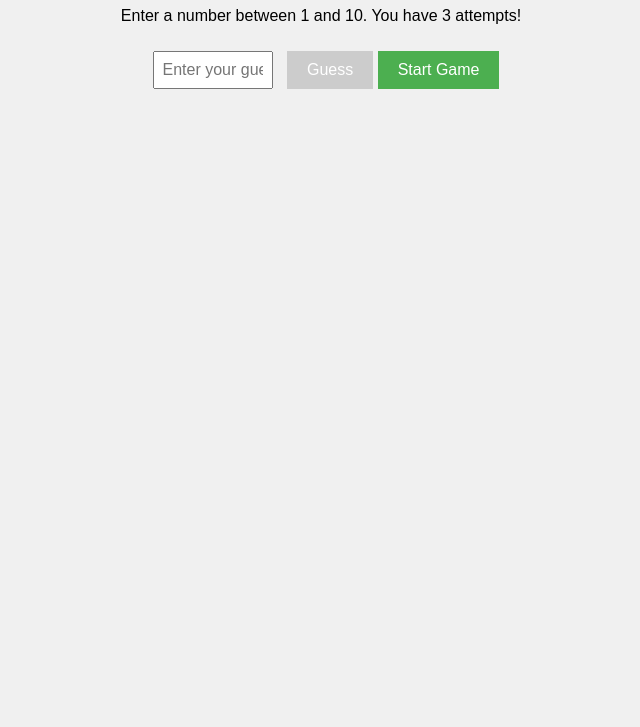
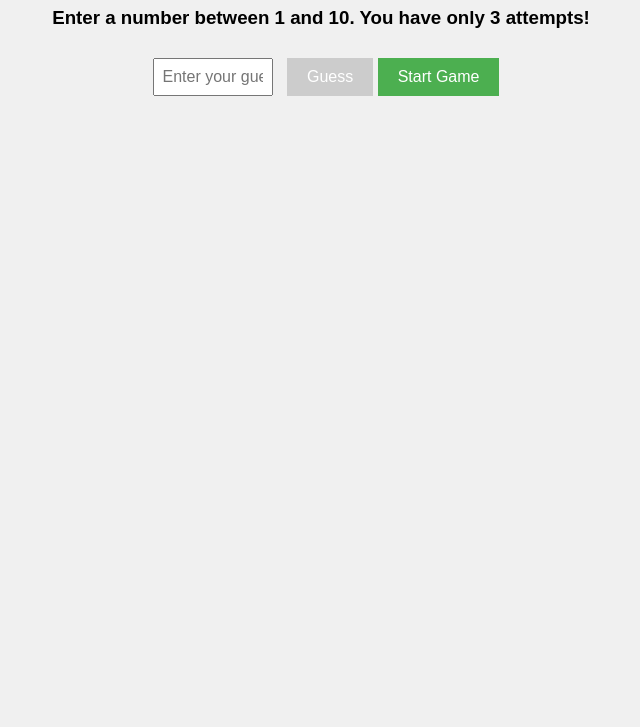
Before and after one commit to dev-eloper-aryan/number-guesser-javascript, a plain HTML site: page index.html in a window 1280 px wide. Shown: the part 73-800 px from the top of the page, without its empty margins (319-959 px from the left). Drawn offline with Linux system fonts and the light colour scheme.

Commit message:
Update index.html

```diff
--- a/index.html
+++ b/index.html
@@ -10,7 +10,7 @@
 
 <body>
     <h1>Guess the Number!</h1>
-    <p>Enter a number between 1 and 10. You have 3 attempts!</p>
+    <h3>Enter a number between 1 and 10. You have only 3 attempts!</h3>
     <input type="text" id="guess-input" placeholder="Enter your guess..." min="1" max="10">
     <button id="guess-btn">Guess</button>
     <button id="start-btn">Start Game</button>
```
